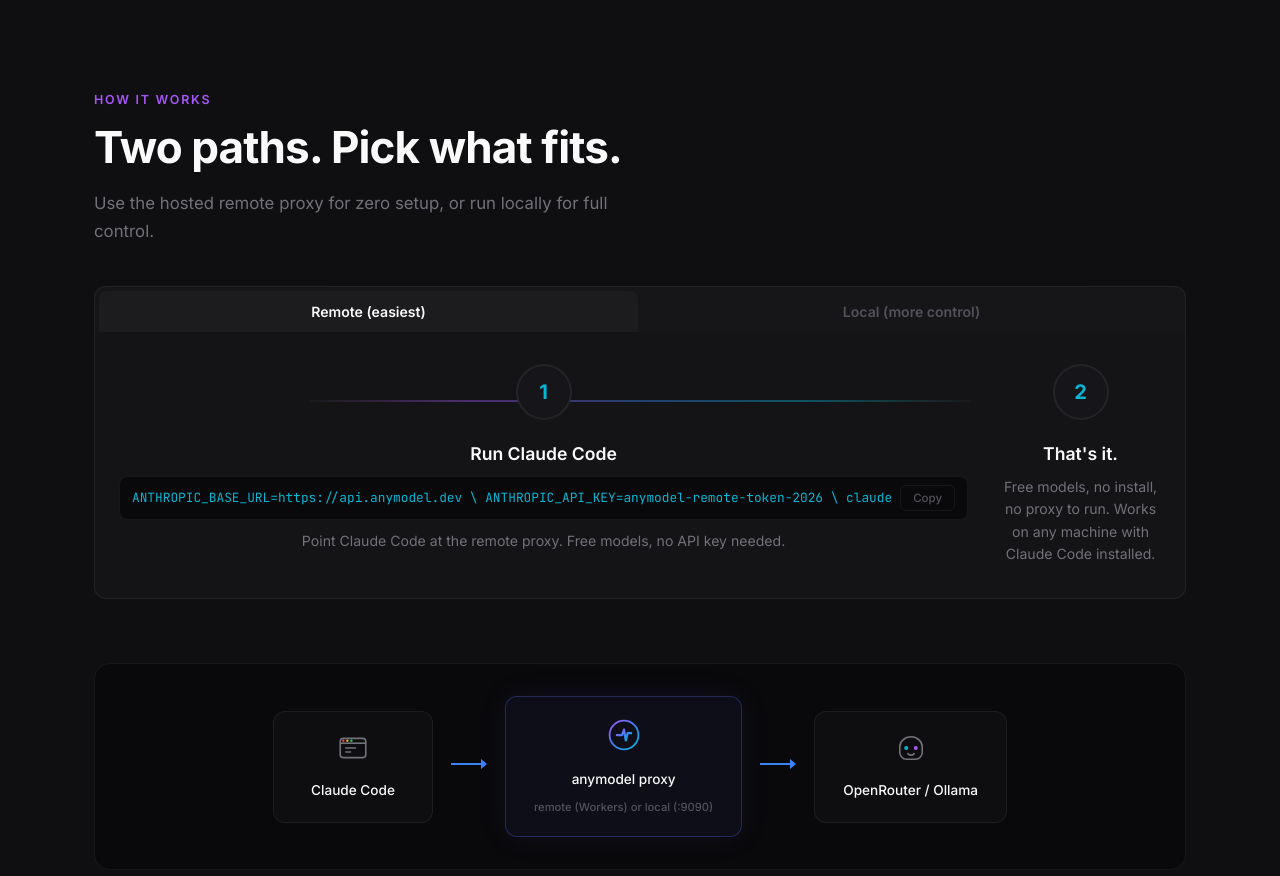
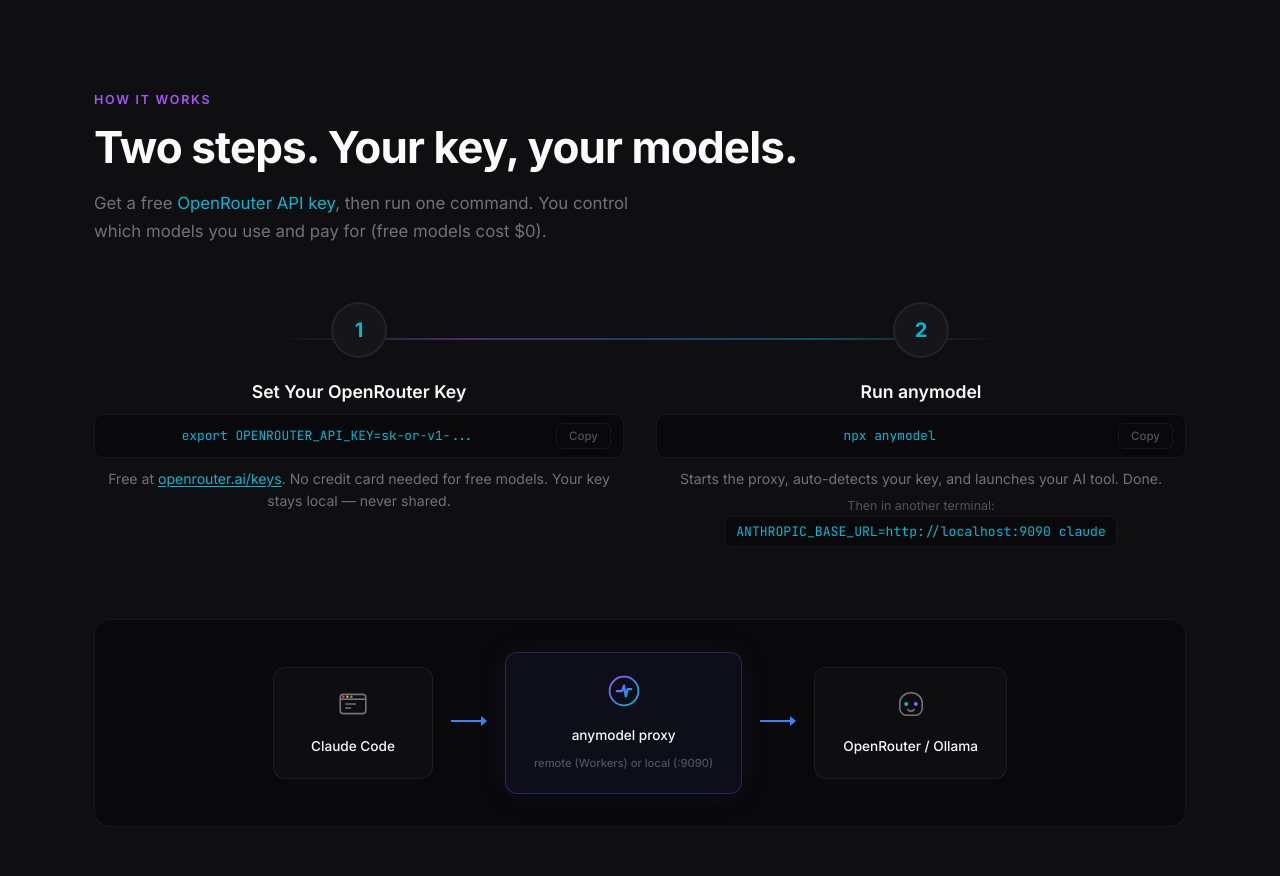
Before and after one commit to anton-abyzov/anymodel, a website: page site/index.html in a window 1280 px wide. Shown: the part 1020-1896 px from the top of the page. Drawn offline with Linux system fonts and the light colour scheme.

Commit message:
simplify landing page: two steps, your own key, no remote complexity

```diff
--- a/site/index.html
+++ b/site/index.html
@@ -146,54 +146,22 @@
   <section id="how-it-works" class="section-alt">
     <div class="container">
       <div class="section-label fade-in">How It Works</div>
-      <h2 class="section-title fade-in">Two paths. Pick what fits.</h2>
-      <p class="section-desc fade-in">Use the hosted remote proxy for zero setup, or run locally for full control.</p>
+      <h2 class="section-title fade-in">Two steps. Your key, your models.</h2>
+      <p class="section-desc fade-in">Get a free <a href="https://openrouter.ai/keys" target="_blank" rel="noopener" style="color:var(--accent-cyan)">OpenRouter API key</a>, then run one command. You control which models you use and pay for (free models cost $0).</p>
 
-      <div class="paths-container fade-in">
-        <div class="path-tabs">
-          <button class="path-tab active" data-path="remote">Remote (easiest)</button>
-          <button class="path-tab" data-path="local">Local (more control)</button>
+      <div class="steps-grid" style="grid-template-columns: 1fr 1fr;">
+        <div class="step fade-in">
+          <div class="step-number">1</div>
+          <h3>Set Your OpenRouter Key</h3>
+          <div class="step-cmd"><code>export OPENROUTER_API_KEY=sk-or-v1-...</code><button class="copy-btn copy-btn-sm" data-copy="export OPENROUTER_API_KEY=sk-or-v1-..." aria-label="Copy">Copy</button></div>
+          <p>Free at <a href="https://openrouter.ai/keys" target="_blank" rel="noopener">openrouter.ai/keys</a>. No credit card needed for free models. Your key stays local — never shared.</p>
         </div>
-
-        <div class="path-panel active" data-path="remote">
-          <div class="steps-grid" style="grid-template-columns: 1fr 1fr;">
-            <div class="step">
-              <div class="step-number">1</div>
-              <h3>Run Claude Code</h3>
-              <div class="step-cmd"><code>ANTHROPIC_BASE_URL=https://api.anymodel.dev \
-ANTHROPIC_API_KEY=anymodel-remote-token-2026 \
-claude</code><button class="copy-btn copy-btn-sm" data-copy="ANTHROPIC_BASE_URL=https://api.anymodel.dev ANTHROPIC_API_KEY=anymodel-remote-token-2026 claude" aria-label="Copy">Copy</button></div>
-              <p>Point Claude Code at the remote proxy. Free models, no API key needed.</p>
-            </div>
-            <div class="step">
-              <div class="step-number">2</div>
-              <h3>That's it.</h3>
-              <p>Free models, no install, no proxy to run. Works on any machine with Claude Code installed.</p>
-            </div>
-          </div>
-        </div>
-
-        <div class="path-panel" data-path="local">
-          <div class="steps-grid">
-            <div class="step">
-              <div class="step-number">1</div>
-              <h3>Set Your API Key</h3>
-              <div class="step-cmd"><code>export OPENROUTER_API_KEY=sk-or-v1-...</code><button class="copy-btn copy-btn-sm" data-copy="export OPENROUTER_API_KEY=sk-or-v1-..." aria-label="Copy">Copy</button></div>
-              <p>Get a free key at <a href="https://openrouter.ai/keys" target="_blank" rel="noopener">openrouter.ai/keys</a>. Or skip this for local Ollama.</p>
-            </div>
-            <div class="step">
-              <div class="step-number">2</div>
-              <h3>Start the Proxy</h3>
-              <div class="step-cmd"><code>npx anymodel</code><button class="copy-btn copy-btn-sm" data-copy="npx anymodel" aria-label="Copy">Copy</button></div>
-              <p>Auto-detects your provider. Starts on <code>:9090</code> (finds next free port if busy).</p>
-            </div>
-            <div class="step">
-              <div class="step-number">3</div>
-              <h3>Launch Claude Code</h3>
-              <div class="step-cmd"><code>ANTHROPIC_BASE_URL=http://localhost:9090 claude</code><button class="copy-btn copy-btn-sm" data-copy="ANTHROPIC_BASE_URL=http://localhost:9090 claude" aria-label="Copy">Copy</button></div>
-              <p>Your key, your models, full Claude Code features.</p>
-            </div>
-          </div>
+        <div class="step fade-in">
+          <div class="step-number">2</div>
+          <h3>Run anymodel</h3>
+          <div class="step-cmd"><code>npx anymodel</code><button class="copy-btn copy-btn-sm" data-copy="npx anymodel" aria-label="Copy">Copy</button></div>
+          <p>Starts the proxy, auto-detects your key, and launches your AI tool. Done.</p>
+          <p style="font-size:0.78rem; color: var(--text-muted); margin-top:6px;">Then in another terminal: <code>ANTHROPIC_BASE_URL=http://localhost:9090 claude</code></p>
         </div>
       </div>
 
```
